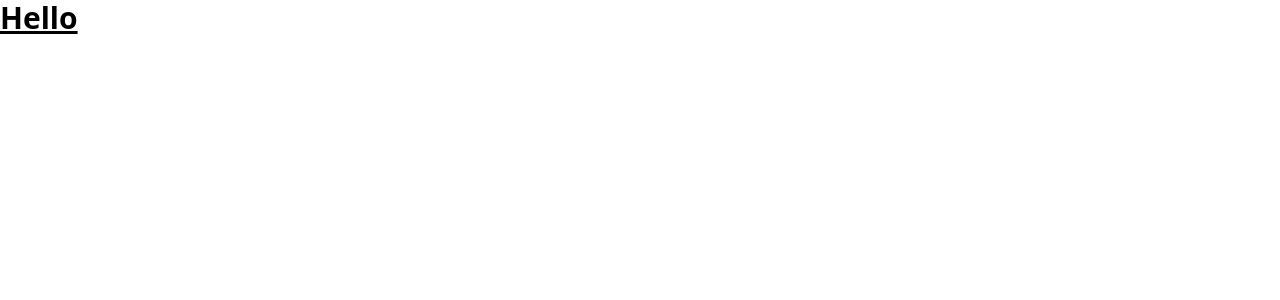
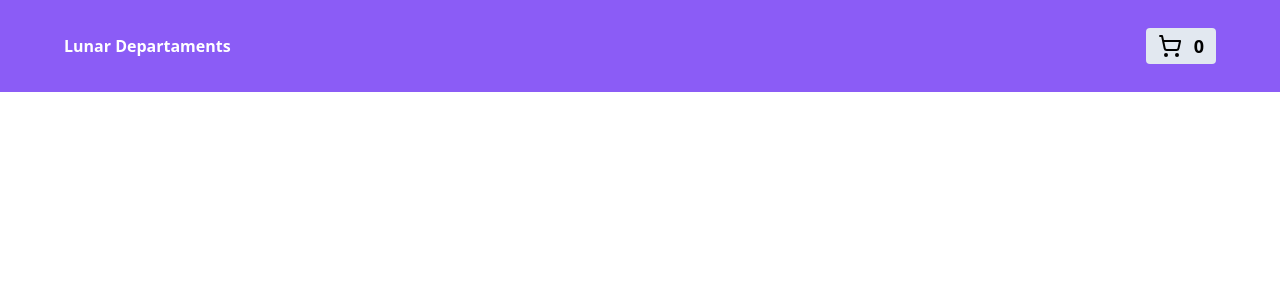
Before and after one commit to Felipe-HVSilva/test-lunar-frontend, a React (Vite) app: page / in a window 1280 px wide. Shown: the top 300 px of the page. Built offline with nearby package versions, Linux system fonts and the light colour scheme.

Commit message:
feat: add Header and style

```diff
--- a/package.json
+++ b/package.json
@@ -11,6 +11,7 @@
     "prepare": "husky"
   },
   "dependencies": {
+    "lucide-react": "^0.383.0",
     "react": "^18.2.0",
     "react-dom": "^18.2.0"
   },
--- a/src/App.tsx
+++ b/src/App.tsx
@@ -1,5 +1,11 @@
+import Header from "./_components/Header";
+
 function App() {
-  return <h1 className="text-3xl font-bold underline">Hello</h1>;
+  return (
+    <div>
+      <Header />
+    </div>
+  );
 }
 
 export default App;
--- /dev/null
+++ b/src/_components/Header/index.tsx
@@ -0,0 +1,23 @@
+import { ShoppingCart } from "lucide-react";
+
+const Header = () => {
+  return (
+    <header className="w-full bg-violet-500 flex justify-center py-7 px-5">
+      <div className="w-full max-w-6xl flex justify-between items-center">
+        <h2 className="font-bold text-4xl text-white sm: text-base">
+          Lunar Departaments
+        </h2>
+
+        <button
+          className="bg-slate-200 flex flex-row items-center gap-3 rounded py-1
+         px-3 sm: px-2"
+        >
+          <ShoppingCart />
+          <span className="font-semibold text-lg sm: text-base">0</span>
+        </button>
+      </div>
+    </header>
+  );
+};
+
+export default Header;
```
Also changed, not shown: 1 other file (tests, documents, lock files or other folders).
